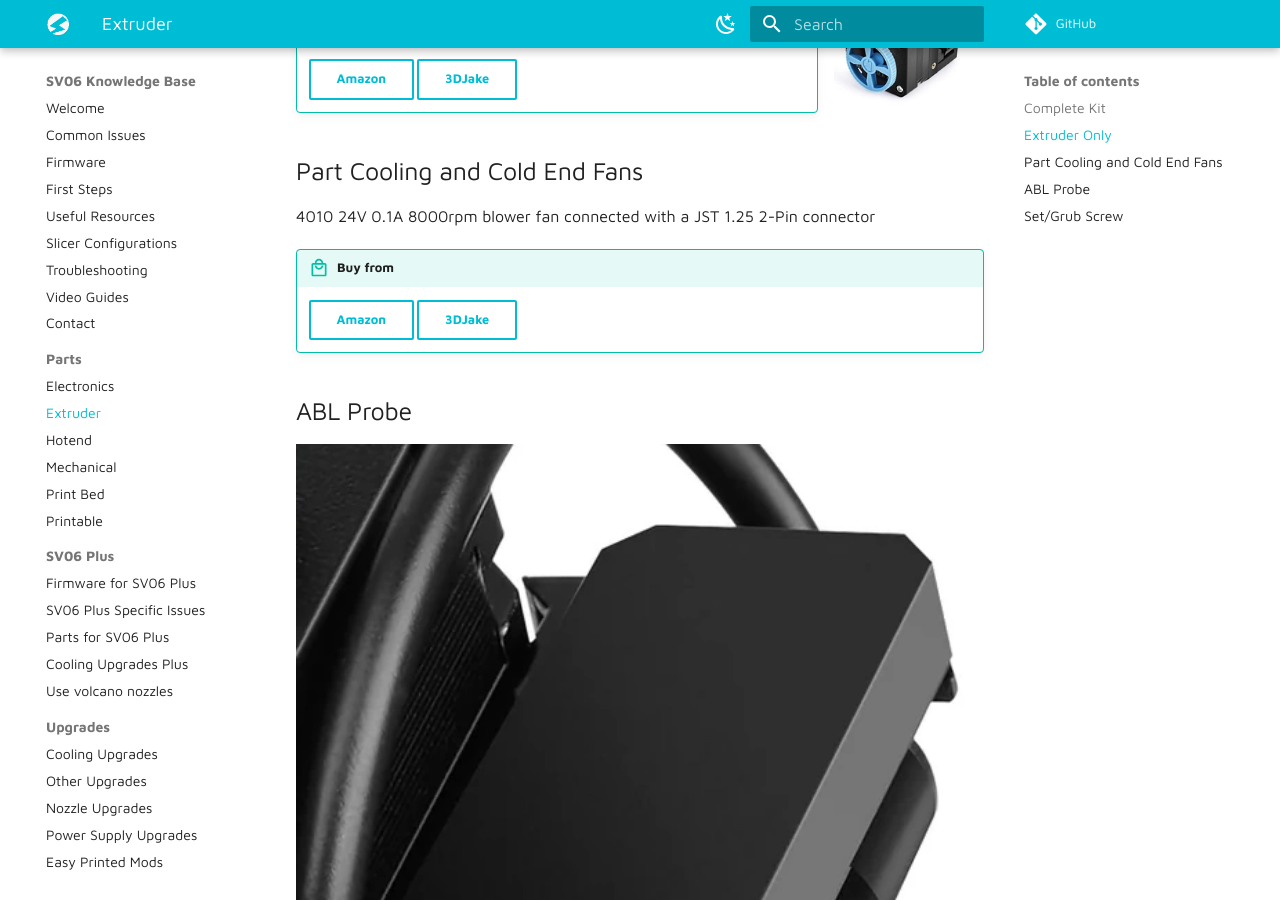
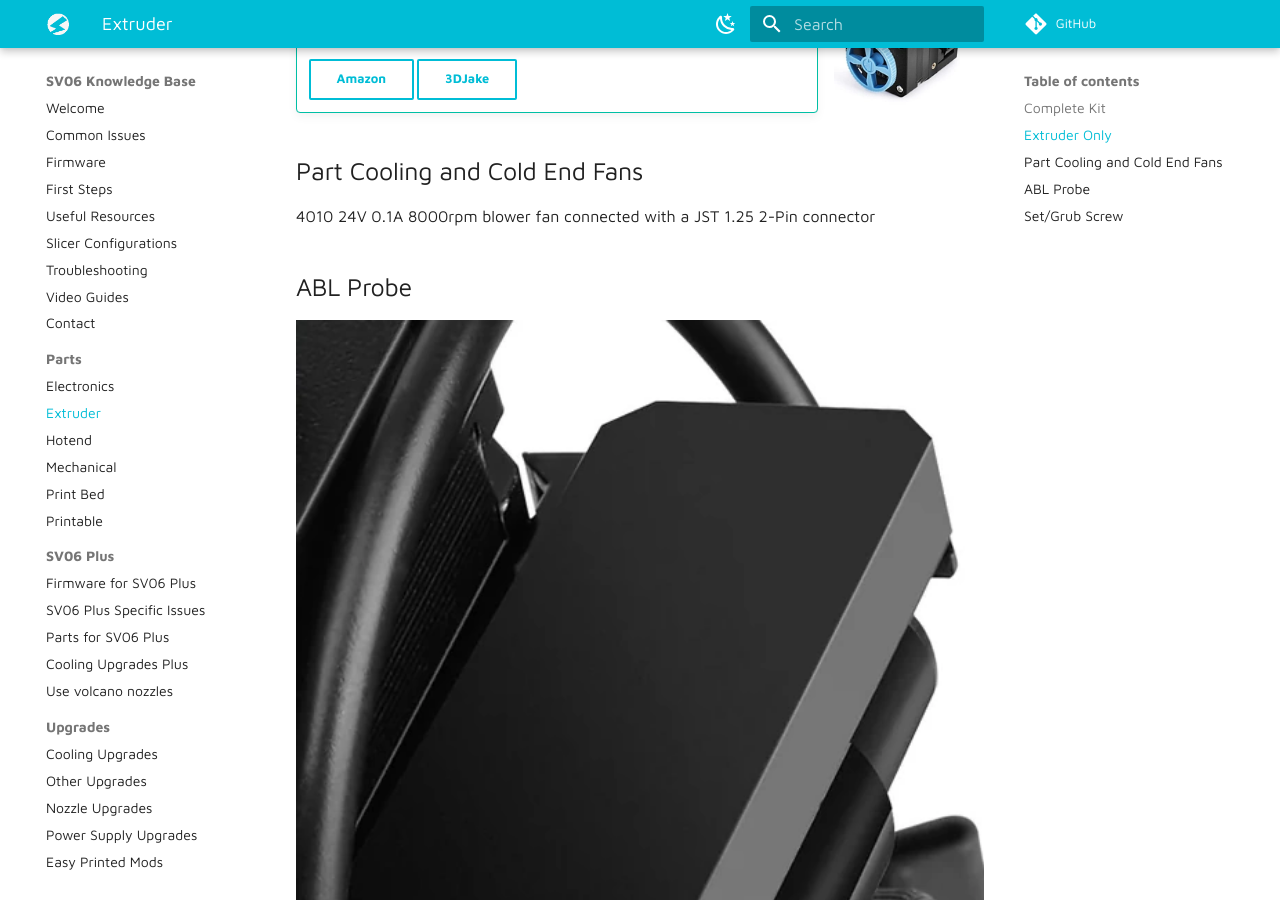
Before and after one commit to blakadder/sv06, an MkDocs documentation site: the page built from docs/Parts/extruder-parts.md, in a window 1280 px wide and 900 px high, scrolled down 533 px. Built offline with MkDocs 1.6.1 and Material for MkDocs 9.7.7, drawn with Linux system fonts in a browser that asks for light colours; comment, search, counter and statistics services are not loaded.

Commit message:
remove links

```diff
--- a/docs/Parts/extruder-parts.md
+++ b/docs/Parts/extruder-parts.md
@@ -27,9 +27,6 @@ Only the extruder assembly. Includes assembly gears and the motor.
 
 4010 24V 0.1A 8000rpm blower fan connected with a JST 1.25 2-Pin connector
 
-!!! tip "Buy from"
-    [Amazon](https://www.amazon.com/Sovol-SV06-Planetary-Extruder-Leveling/dp/B0BQC5FYKJ?&linkCode=ll1&tag=blakadders-20&linkId=43db8bf946d9d18b10ffdd3bdb0d5c14&language=en_US&ref_=as_li_ss_tl){ .md-button } [3DJake](https://www.awin1.com/cread.php?awinmid=21809&awinaffid=930253&ued=https%3A%2F%2Fwww.3djake.com%2Fbondtech%2Fdirect-drive-extruder-2){ .md-button }
-
 ## ABL Probe
 
 ![Proximity Switch](/images/proximity_switch.webp){ align=right width="800" }
```
